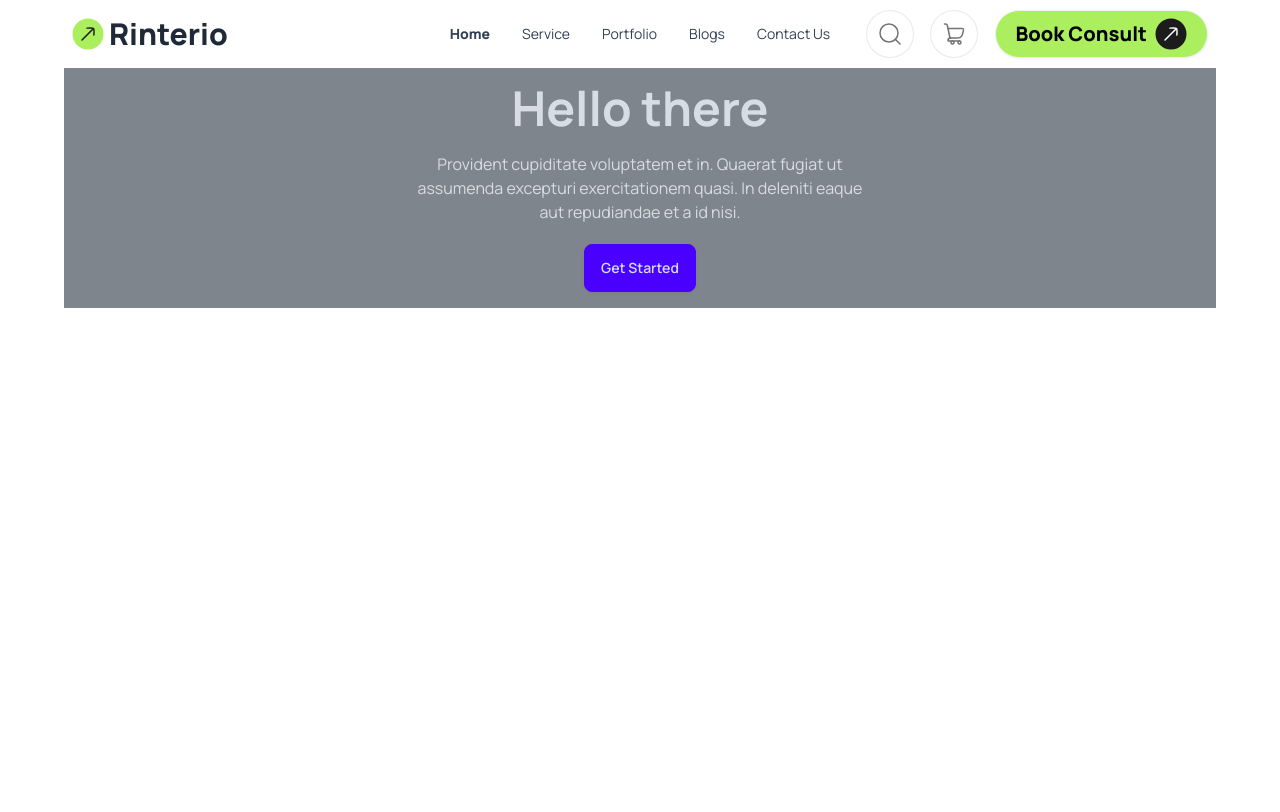
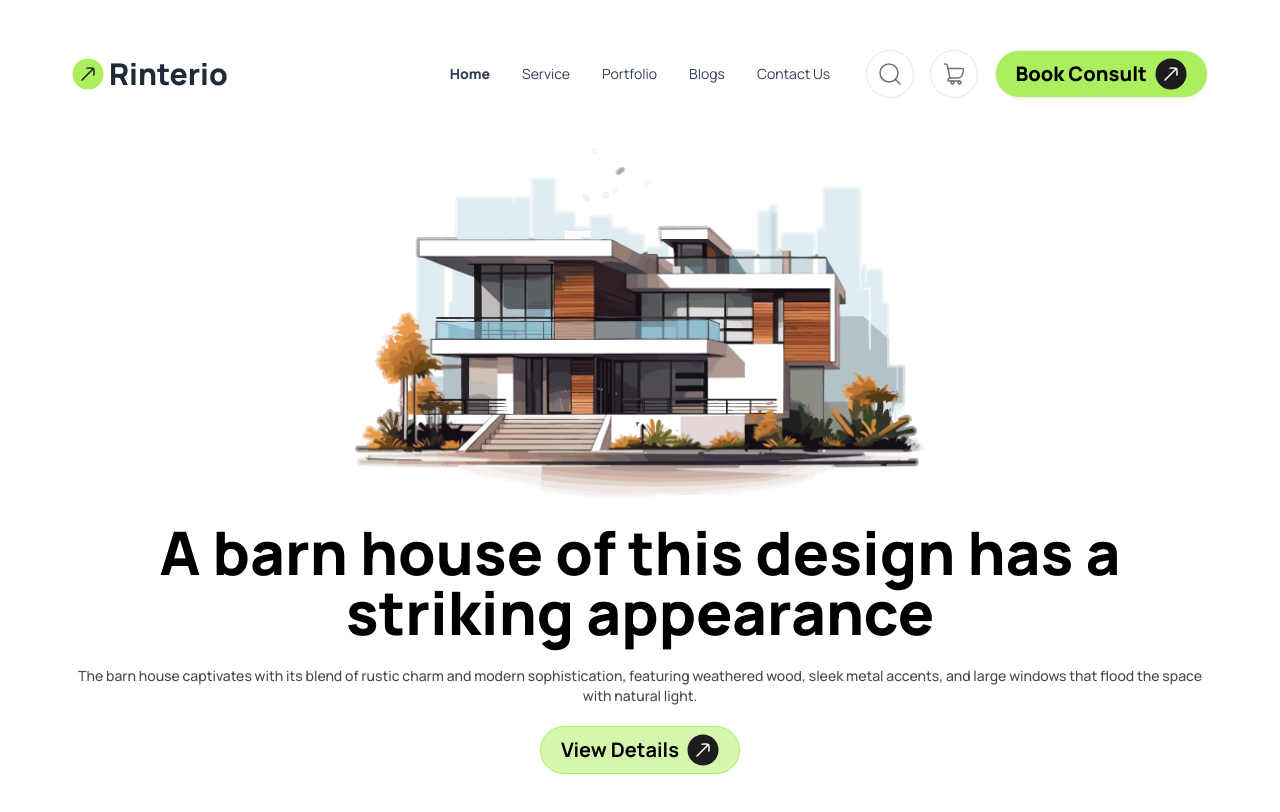
Before and after one commit to aka-azad/assignment-3, a plain HTML site: page index.html in a window 1280 px wide. Drawn offline with nearby package versions, Linux system fonts and the light colour scheme.

Commit message:
navbar and hero section done

```diff
--- a/index.html
+++ b/index.html
@@ -30,9 +30,9 @@
       }
     </style>
   </head>
-  <body class="font-manrope">
+  <body class="font-manrope p-5 pb-0 sm:p-0">
     <header class="container lg:max-w-6xl mx-auto">
-      <nav>
+      <nav class="md:py-10 py-8">
         <div class="navbar">
           <div class="navbar-start">
             <div class="">
@@ -75,7 +75,9 @@
                 />
               </svg>
             </div>
-            <a class="pl-1 btn-ghost font-extrabold text-3xl">Rinterio</a>
+            <button>
+              <a class="pl-1 btn-ghost font-extrabold text-3xl">Rinterio</a>
+            </button>
           </div>
           <div class="navbar-center hidden lg:flex">
             <ul class="menu menu-horizontal px-1 text-slate-700">
@@ -92,8 +94,10 @@
                 tabindex="0"
                 title="logo"
                 role="button"
-                class="btn btn-ghost lg:hidden"
+                class="btn btn-ghost p-0 lg:hidden"
               >
+                <!-- svg imported from figma -->
+
                 <svg
                   width="48.015991"
                   height="48.016113"
@@ -102,7 +106,6 @@
                   xmlns="http://www.w3.org/2000/svg"
                   xmlns:xlink="http://www.w3.org/1999/xlink"
                 >
-                  <desc>Created with Pixso.</desc>
                   <defs>
                     <clipPath id="clip1_4004">
                       <rect
@@ -171,7 +174,7 @@
 
             <div class="hidden sm:block">
               <div class="flex space-x-4">
-                <div class="">
+                <button type="button" title="search" class="">
                   <!-- svg imported from figma -->
                   <svg
                     width="48.015991"
@@ -220,8 +223,8 @@
                       stroke-width="1.000000"
                     />
                   </svg>
-                </div>
-                <div class="">
+                </button>
+                <button type="button" title="cart" class="">
                   <!-- svg imported from figma -->
                   <svg
                     width="48.015961"
@@ -292,7 +295,7 @@
                       stroke-width="1.000000"
                     />
                   </svg>
-                </div>
+                </button>
                 <button
                   class="btn rounded-full bg-[#ABEF5F] px-5 text-black font-bold"
                 >
@@ -342,18 +345,64 @@
         </div>
       </nav>
       <!-- hero section -->
-      <section class="">
+      <section class="nd:pb-24 pb-10">
         <div class="hero">
-          <div class="hero-overlay bg-opacity-60"></div>
-          <div class="hero-content text-neutral-content text-center">
-            <div class="max-w-md">
-              <h1 class="mb-5 text-5xl font-bold">Hello there</h1>
-              <p class="mb-5">
-                Provident cupiditate voluptatem et in. Quaerat fugiat ut
-                assumenda excepturi exercitationem quasi. In deleniti eaque aut
-                repudiandae et a id nisi.
+          <div class="bg-none"></div>
+          <div class="hero-content p-0 text-neutral-content text-center">
+            <div class="max-w-full">
+              <img class="mx-auto" src="assets/banner.png" alt="Building " />
+              <h1 class="font-extrabold md:text-6xl text-3xl text-black my-6">
+                A barn house of this design has a striking appearance
+              </h1>
+              <p class="mb-5 md:text-sm font-medium text-[#494949]">
+                The barn house captivates with its blend of rustic charm and
+                modern sophistication, featuring weathered wood, sleek metal
+                accents, and large windows that flood the space with natural
+                light.
               </p>
-              <button class="btn btn-primary">Get Started</button>
+              <button
+                class="btn border-[#ABEF5F] rounded-full bg-[#acef5f84] px-5 text-black font-bold"
+              >
+                <span class="font-bold text-xl">View Details</span>
+
+                <!-- svg imported from figma -->
+                <svg
+                  width="32.010635"
+                  height="32.010742"
+                  viewBox="0 0 32.0106 32.0107"
+                  fill="none"
+                  xmlns="http://www.w3.org/2000/svg"
+                  xmlns:xlink="http://www.w3.org/1999/xlink"
+                >
+                  <defs />
+                  <rect
+                    id="arrow-up-right-01"
+                    rx="15.499997"
+                    width="30.999994"
+                    height="31.000031"
+                    transform="translate(0.510635 0.500000) rotate(0.019056)"
+                    fill="#1C1C1C"
+                    fill-opacity="1.000000"
+                  />
+                  <path
+                    id="Vector"
+                    d="M21 11L10 22"
+                    stroke="#FFFFFF"
+                    stroke-opacity="1.000000"
+                    stroke-width="1.500000"
+                    stroke-linecap="round"
+                  />
+                  <path
+                    id="Vector"
+                    d="M15 10.13C15 10.13 20.64 9.66 21.49 10.51C22.35 11.37 21.87 17 21.87 17"
+                    stroke="#FFFFFF"
+                    stroke-opacity="1.000000"
+                    stroke-width="1.500000"
+                    stroke-linejoin="round"
+                    stroke-linecap="round"
+                  />
+                </svg>
+              </button>
             </div>
           </div>
         </div>
```
